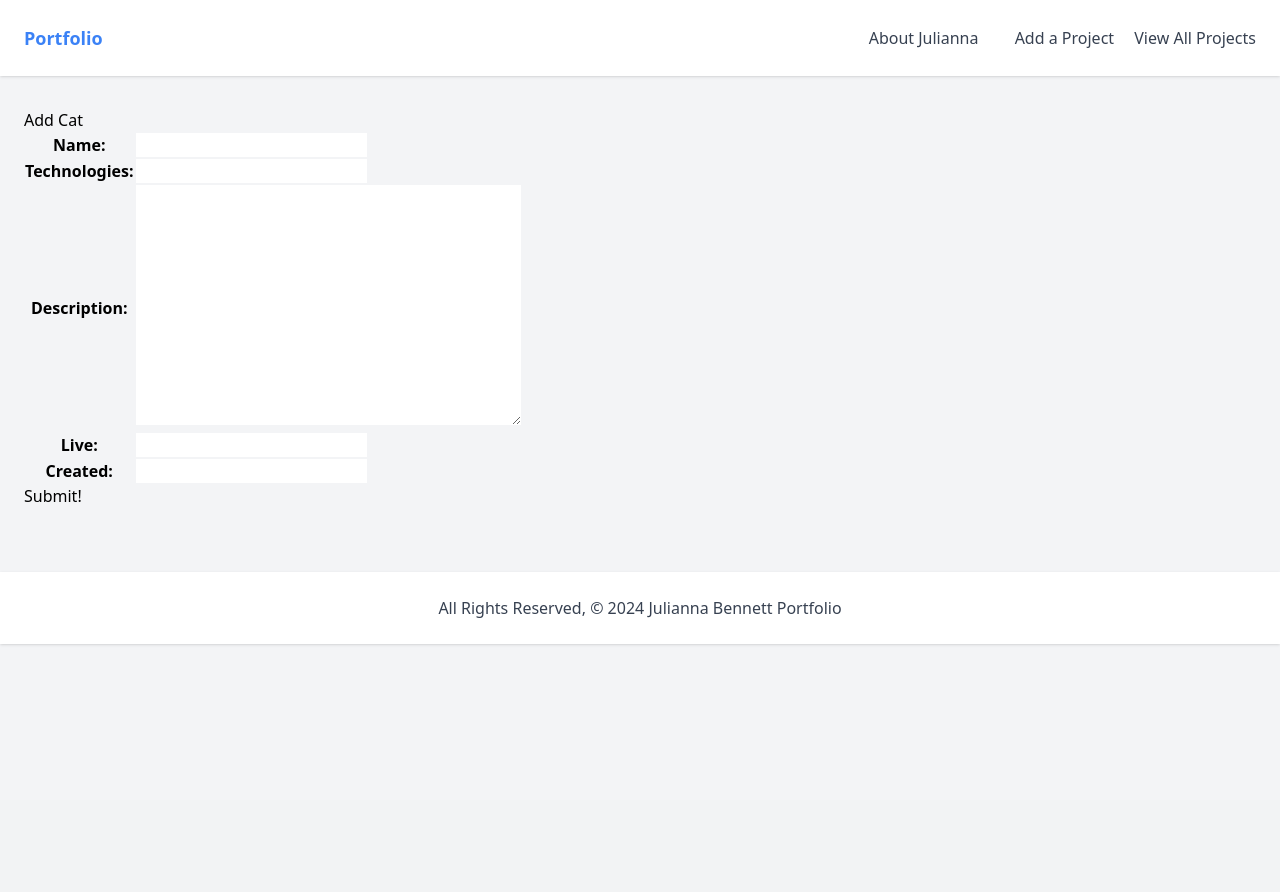
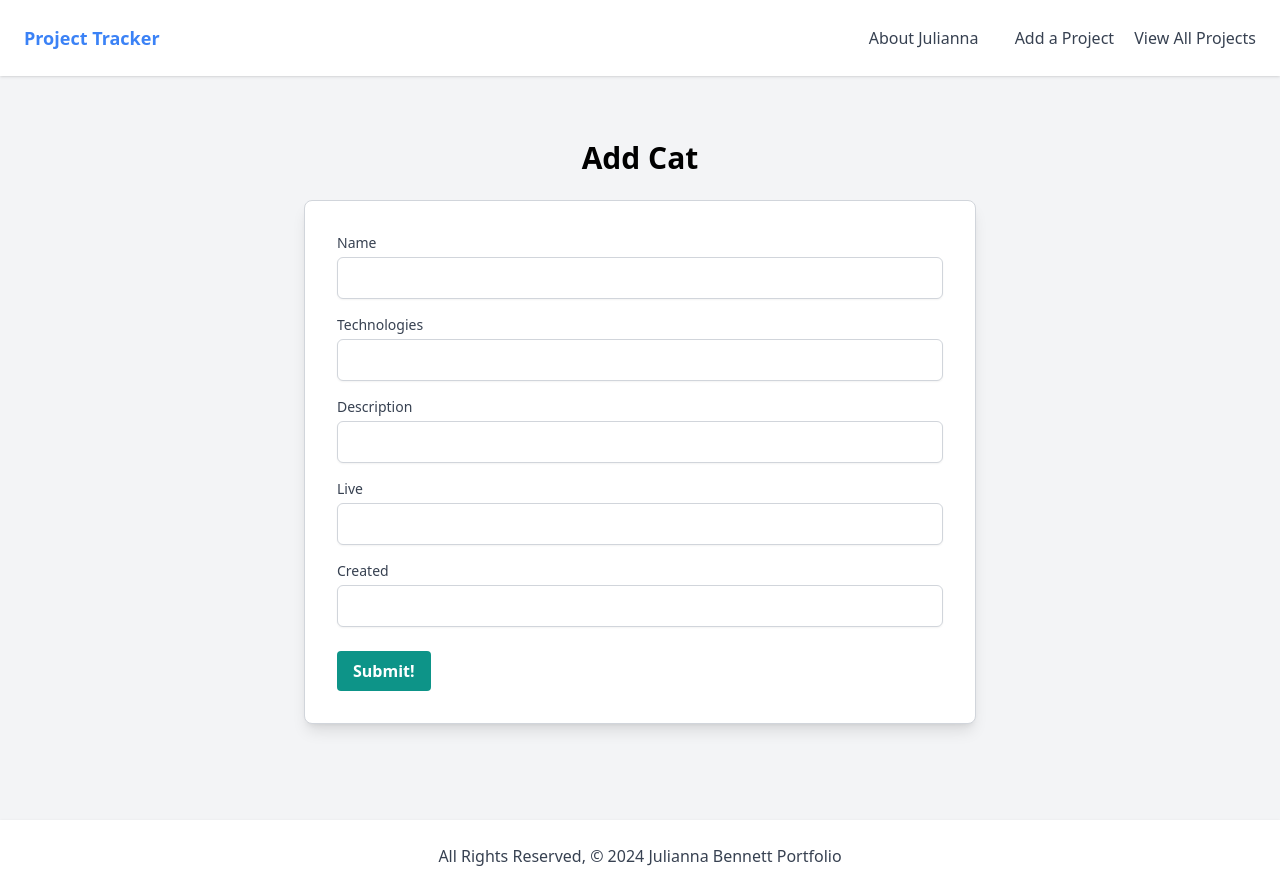
Before and after one commit to julibennett/projectcollector, a Django app: page /projects/create/ in a window 1280 px wide. Before the commit the page ends 645 px from the top, so only its background shows below. Run offline with Django 4.2, Linux system fonts and the light colour scheme; some libraries are stand-ins or nearby versions.

Commit message:
part 3 tailwind

```diff
--- a/projectcollector_app/templates/projectcollector_app/project_form.html
+++ b/projectcollector_app/templates/projectcollector_app/project_form.html
@@ -1,19 +1,30 @@
 {% extends 'projects/base.html' %}
 
 {% block content %}
-{% if object %}
-    <h1>Edit <span class="teal-text">{{object.name}}</span></h1>
-{% else %}
-    <h1>Add Cat</h1>
-{% endif %}
-  <!-- Leaving the action empty makes the form post to the same url used to display it -->
-  <form action="" method="POST">
-    <!-- Django requires the following for security purposes -->
+<div class="container mx-auto px-4 py-8">
+  {% if object %}
+      <h1 class="text-3xl font-bold text-center mb-6">Edit <span class="text-teal-600">{{ object.name }}</span></h1>
+  {% else %}
+      <h1 class="text-3xl font-bold text-center mb-6">Add Cat</h1>
+  {% endif %}
+
+  <form action="" method="POST" class="w-full max-w-2xl mx-auto bg-white p-8 border border-gray-300 rounded-lg shadow-lg">
     {% csrf_token %}
-    <table>
-      <!-- Render the inputs inside of <tr>s & <td>s -->
-      {{ form.as_table }}
-    </table>
-    <input type="submit" value="Submit!" class="btn">
+    <div class="space-y-4">
+      {% for field in form %}
+        <div>
+          <label for="{{ field.id_for_label }}" class="block text-sm font-medium text-gray-700">{{ field.label }}</label>
+          <input type="{{ field.field.widget.input_type }}" name="{{ field.name }}" id="{{ field.id_for_label }}" value="{{ field.value|default_if_none:'' }}" class="mt-1 block w-full px-3 py-2 border border-gray-300 rounded-md shadow-sm placeholder-gray-400 focus:outline-none focus:ring-teal-500 focus:border-teal-500" {{ field.field.widget.attrs|default_if_none:'' }}>
+          {% if field.help_text %}
+            <p class="mt-2 text-sm text-gray-500">{{ field.help_text }}</p>
+          {% endif %}
+          {% if field.errors %}
+            <p class="text-sm text-red-500">{{ field.errors }}</p>
+          {% endif %}
+        </div>
+      {% endfor %}
+    </div>
+    <input type="submit" value="Submit!" class="mt-6 bg-teal-600 hover:bg-teal-700 text-white font-bold py-2 px-4 rounded cursor-pointer">
   </form>
+</div>
 {% endblock %}
--- a/projectcollector_app/templates/projects/base.html
+++ b/projectcollector_app/templates/projects/base.html
@@ -16,7 +16,7 @@
       <div class="flex justify-between items-center">
         <ul class="flex items-center">
           <li>
-            <a href="/" class="text-blue-500 font-bold text-lg">Portfolio</a>
+            <a href="/" class="text-blue-500 font-bold text-lg">Project Tracker</a>
           </li>
         </ul>
         <ul class="flex items-center">
--- a/projectcollector_app/templates/projects/home.html
+++ b/projectcollector_app/templates/projects/home.html
@@ -2,7 +2,7 @@
 {% block content %}
 
 <div class="container mx-auto px-4 py-8">
-    <h1 class="text-3xl font-bold text-center mb-6">Welcome to Julianna Bennett's Portfolio!</h1>
+    <h1 class="text-3xl font-bold text-center mb-6">Welcome to Julianna Bennett's Project Tracker!</h1>
 
     <hr class="border-b-2 border-gray-300 mb-6">
 
--- a/projectcollector_app/templates/projects/index.html
+++ b/projectcollector_app/templates/projects/index.html
@@ -16,7 +16,7 @@
                 <p class="text-gray-600"><strong >Technologies:</strong> {{ project.technologies }}</p>
                 <p class="text-gray-600"><strong>Description:</strong> {{ project.description }}</p>
                 <p class="text-gray-600"><strong>Live Link:</strong> <a href="{{ project.live }}" class="text-blue-500 hover:text-blue-700">{{ project.live }}</a></p>
-                <p class="text-gray-600"><strong>Date Created:</strong> {{ project.date }}</p>
+                <p class="text-gray-600"><strong>Date Created:</strong> {{ project.created }}</p>
             </div>
         </div>
         {% endfor %}
```
Also changed, not shown: projectcollector_app/templates/projectcollector_app/project_confirm_delete.html (+11 -7 lines), projectcollector_app/templates/projects/detail.html (+12 -12 lines).
